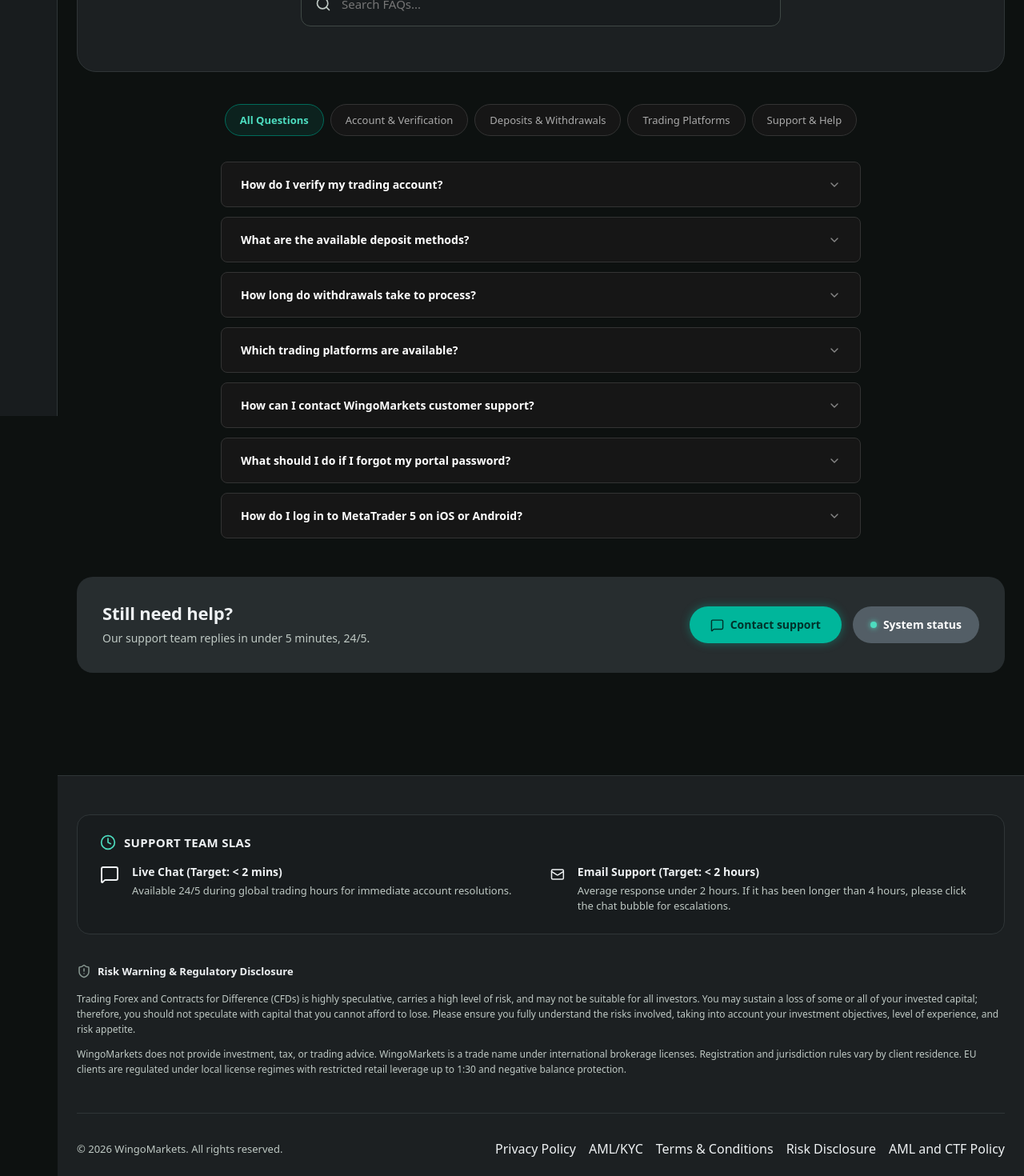
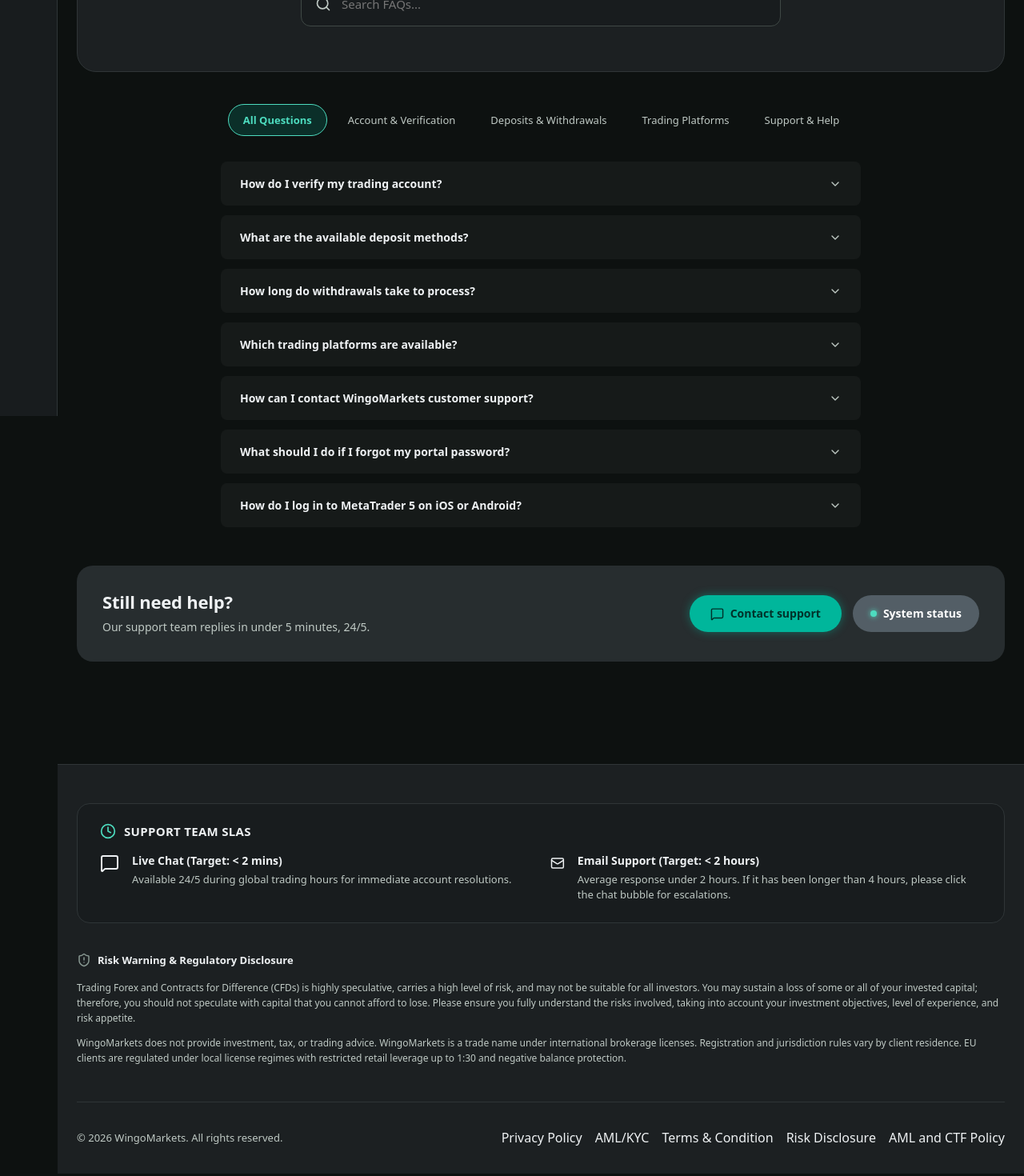
Before and after one commit to nikan-noorafkan/wingomarkets-help-center, a React (Vite) app: page /help-center/faq in a window 1280 px wide. Shown: the part 280-1750 px from the top of the page at 80% size. Built offline with nearby package versions, Linux system fonts and the light colour scheme; no server answers.

Commit message:
feat: simplify footer titles to exact English strings and refactor FAQ page to support light mode styling

```diff
--- a/src/components/Footer.jsx
+++ b/src/components/Footer.jsx
@@ -31,43 +31,23 @@
 
   const footerLinks = [
     {
-      title: {
-        en: "Privacy Policy",
-        fa: "حریم خصوصی",
-        ar: "سياسة الخصوصية"
-      },
+      title: "Privacy Policy",
       url: "https://wingomarkets.com/dls/documents/Wingo-Markets-Privacy-Policy.pdf"
     },
     {
-      title: {
-        en: "AML/KYC",
-        fa: "قوانین احراز هویت (AML/KYC)",
-        ar: "سياسة مكافحة غسيل الأموال واعرف عميلك (AML/KYC)"
-      },
+      title: "AML/KYC",
       url: "https://wingomarkets.com/dls/documents/Wingo-Markets-KYC-AML-Policy.pdf"
     },
     {
-      title: {
-        en: "Terms & Conditions",
-        fa: "شرایط و قوانین",
-        ar: "الشروط والأحكام"
-      },
+      title: "Terms & Condition",
       url: "https://wingomarkets.com/dls/documents/Wingo-Markets-Terms-and-Conditions.pdf"
     },
     {
-      title: {
-        en: "Risk Disclosure",
-        fa: "بیانیه افشای ریسک",
-        ar: "إخلاء المسؤولية عن المخاطر"
-      },
+      title: "Risk Disclosure",
       url: "https://wingomarkets.com/dls/documents/Wingo-Markets-Risk-Warning-Notice.pdf"
     },
     {
-      title: {
-        en: "AML and CTF Policy",
-        fa: "قوانین مبارزه با پولشویی و تامین مالی تروریسم (AML/CTF)",
-        ar: "سياسة مكافحة غسيل الأموال وتمويل الإرهاب (AML/CTF)"
-      },
+      title: "AML and CTF Policy",
       url: "https://wingomarkets.com/dls/documents/Wingo-Markets-AML-and-CTF-Policy.pdf"
     }
   ];
@@ -126,7 +106,7 @@
                 target="_blank"
                 rel="noopener noreferrer"
               >
-                {link.title[language] || link.title['en']}
+                {link.title}
               </a>
             ))}
           </div>
--- a/src/pages/Faq.jsx
+++ b/src/pages/Faq.jsx
@@ -167,9 +167,9 @@
             style={{
               padding: '10px 18px',
               borderRadius: '20px',
-              border: activeCategory === cat.id ? '1px solid #006b5a' : '1px solid #333',
-              backgroundColor: activeCategory === cat.id ? 'rgba(0, 182, 155, 0.1)' : '#161616',
-              color: activeCategory === cat.id ? '#4ddcbf' : '#aaa',
+              border: activeCategory === cat.id ? '1px solid var(--primary, #006b5a)' : '1px solid var(--card-border)',
+              backgroundColor: activeCategory === cat.id ? 'var(--chip-bg, rgba(0, 182, 155, 0.1))' : 'var(--card-bg)',
+              color: activeCategory === cat.id ? 'var(--primary, #006b5a)' : 'var(--on-var)',
               fontSize: '13px',
               fontWeight: activeCategory === cat.id ? 'bold' : 'normal',
               cursor: 'pointer',
@@ -187,9 +187,8 @@
           filteredFaqs.map((faq, idx) => {
             const isExpanded = expandedFaq === idx;
             return (
-              <div key={idx} className={`faq-item ${isExpanded ? 'active' : ''}`} style={{
-                backgroundColor: '#161616',
-                border: isExpanded ? '1px solid #006b5a' : '1px solid #333',
+              <div key={idx} className={`faq-item glass-panel ${isExpanded ? 'active' : ''}`} style={{
+                border: isExpanded ? '1px solid var(--primary, #006b5a)' : '1px solid var(--card-border)',
                 borderRadius: '8px',
                 overflow: 'hidden',
                 transition: 'all 0.3s ease'
@@ -204,7 +203,7 @@
                     alignItems: 'center',
                     background: 'transparent',
                     border: 'none',
-                    color: '#fff',
+                    color: 'var(--on)',
                     fontSize: '14px',
                     fontWeight: '600',
                     cursor: 'pointer',
@@ -216,7 +215,7 @@
                   <ChevronDown size={16} style={{
                     transition: 'transform 0.3s ease',
                     transform: isExpanded ? 'rotate(180deg)' : 'none',
-                    color: isExpanded ? '#4ddcbf' : '#888',
+                    color: isExpanded ? 'var(--primary, #4ddcbf)' : 'var(--on-var, #888)',
                     marginLeft: isRTL ? '0' : '8px',
                     marginRight: isRTL ? '8px' : '0'
                   }} />
@@ -230,7 +229,7 @@
                     padding: '0 24px 18px 24px',
                     fontSize: '13px',
                     lineHeight: '1.6',
-                    color: '#aaa',
+                    color: 'var(--on-var)',
                     textAlign: isRTL ? 'right' : 'left'
                   }}>
                     {faq.a[language] || faq.a['en']}
```
